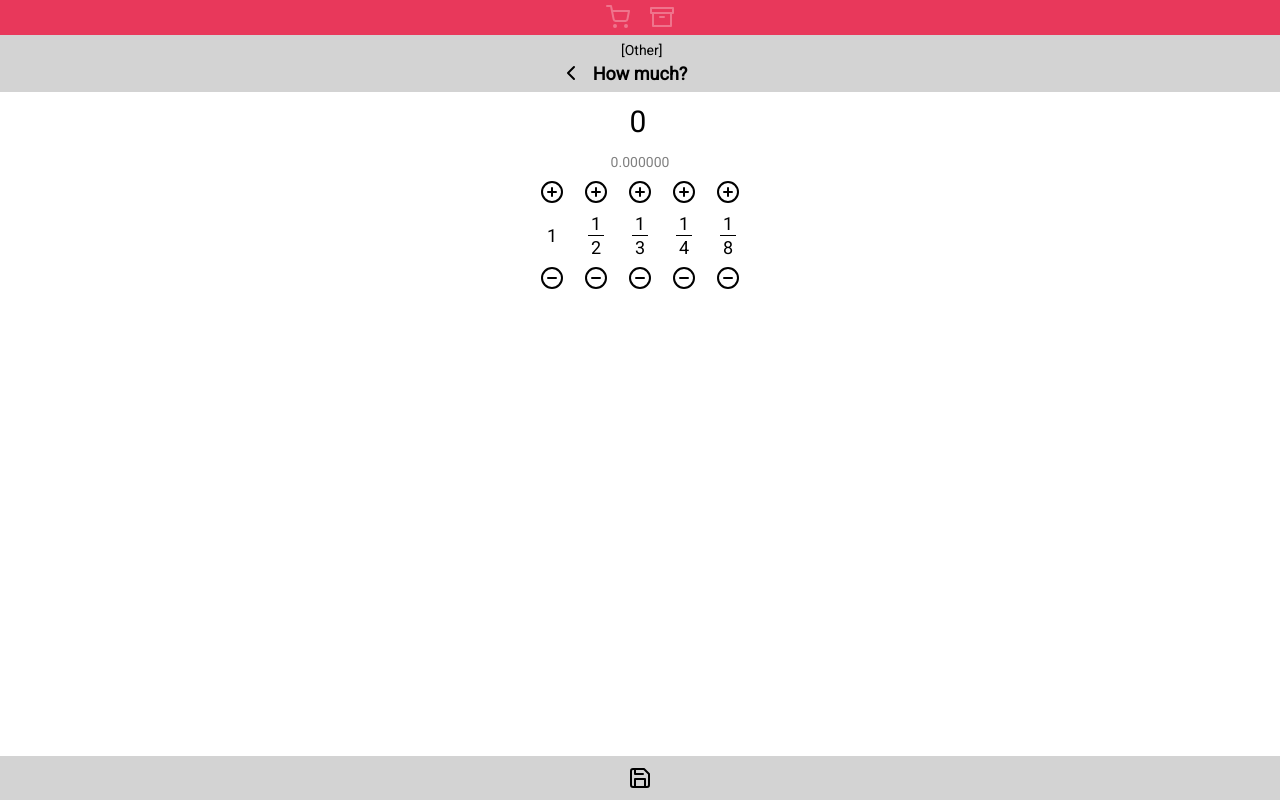
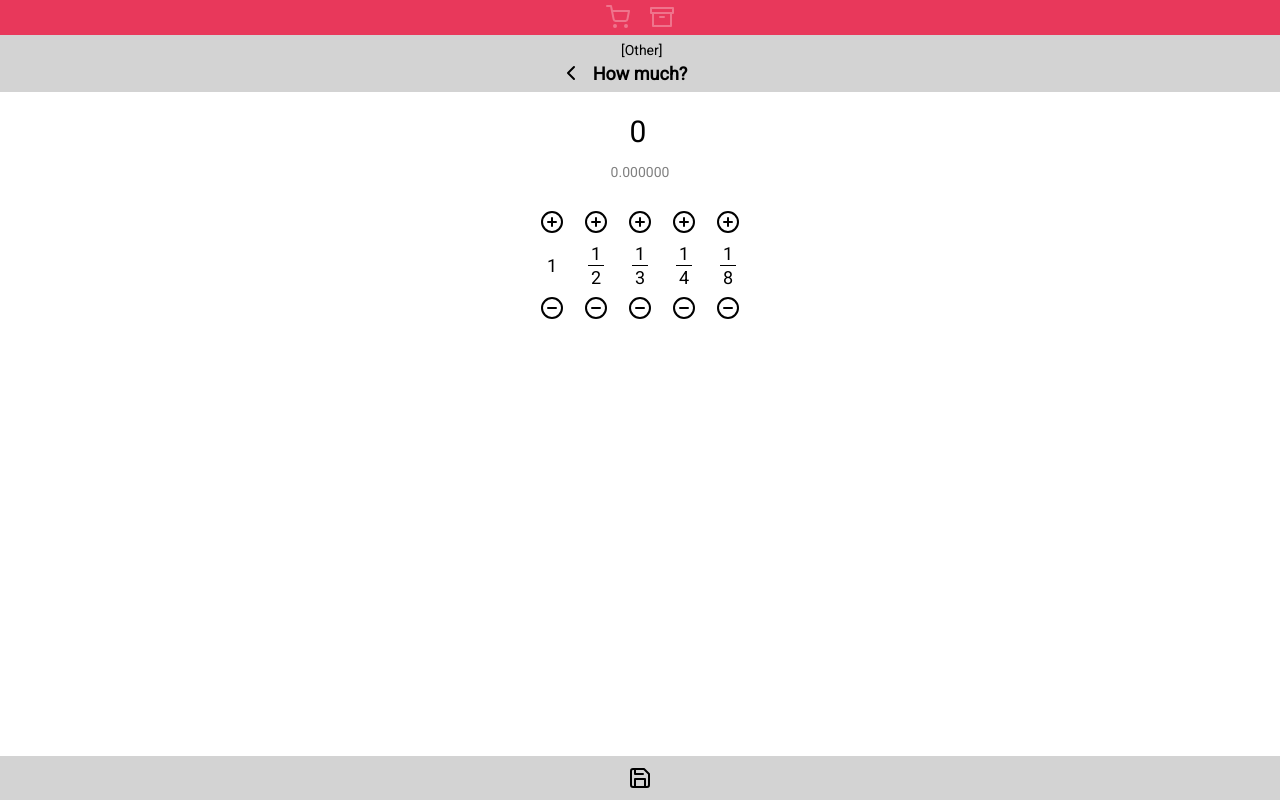
Before and after one commit to NiftyOctopus/lychee-list, a Vue app: page /amount in a window 1280 px wide. Built offline with nearby package versions, Linux system fonts and the light colour scheme.

Commit message:
Minor styling tweaks

```diff
--- a/src/App.vue
+++ b/src/App.vue
@@ -100,6 +100,7 @@
 
     .view {
         margin-top: 100px;
+        padding: 10px;
         text-align: center;
     }
 
--- a/src/views/AmountView.vue
+++ b/src/views/AmountView.vue
@@ -1,6 +1,6 @@
 <template>
     <div class='amount-view view'>
-        <view-header title='How much?'  @back='back'></view-header>
+        <view-header title='How much?' @back='back'></view-header>
 
         <div id='amount'>
             <div id='whole'>{{ whole }}</div>
@@ -70,7 +70,6 @@
 
 <style scoped>
     #amount {
-        /* border: 1px solid gray; */
         display: flex;
         flex-flow: row nowrap;
         justify-content: center;
@@ -81,10 +80,6 @@
         font-size: 30px;
         margin-right: 2px;
         padding: 15px 0;
-    }
-
-    #fraction {
-        /* border: 1px solid red; */
     }
 
     #fraction > #n {
@@ -107,6 +102,7 @@
     }
 
     #adjusters {
+        margin-top: 20px;
         display: flex;
         flex-flow: row nowrap;
         justify-content: center;
```
